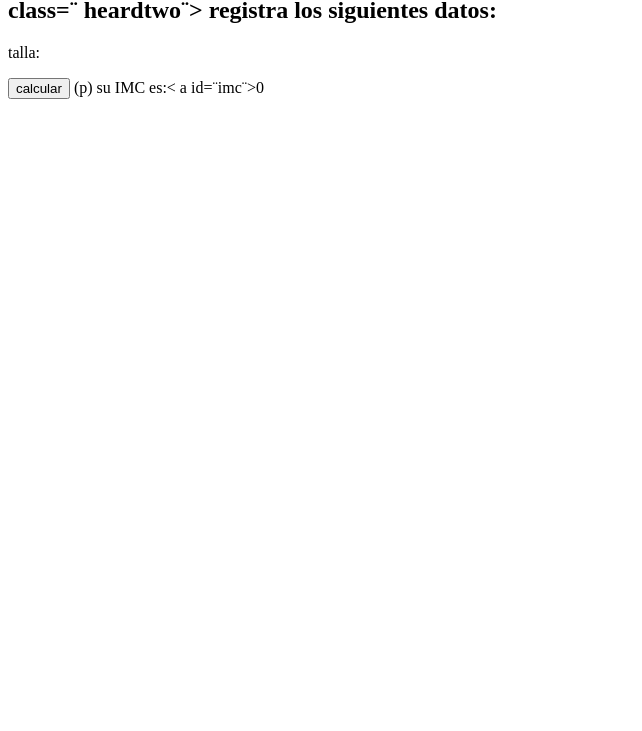
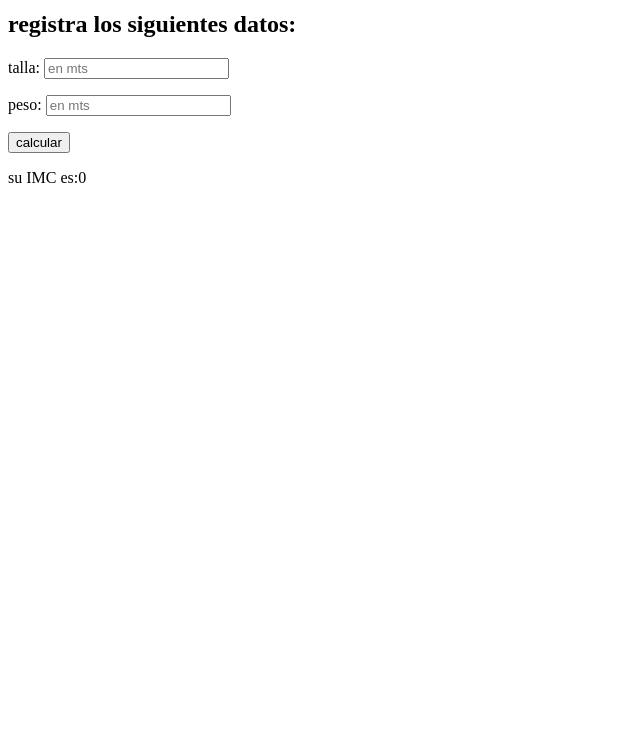
Before and after one commit to mdaeda/practica-1_mauricio, a plain HTML site: page index.html in a window 1280 px wide. Shown: the part 69-800 px from the top of the page, without its empty margins (0-642 px from the left). Drawn offline with Linux system fonts and the light colour scheme.

Commit message:
Update index.html

```diff
--- a/index.html
+++ b/index.html
@@ -1,17 +1,19 @@
+<!DOCTYPE html>
 <html>
   <head>
     <title>calculadora de indice de masa corporal</title>
   </head>
   <body>
     <h1> calculadora IMC: indice de masa corporal</h1>
-     <h2>class=¨ heardtwo¨>
+     <h2 class="heardtwo">
        registra los siguientes datos:</h2>
-    <p class¨headertwo¨>talla:
-      <imput type =¨text¨placeholder=¨en mts¨.
-             id=¨altura¨></p>
+    <p class="headertwo">talla:
+      <input type ="text"placeholder="en mts" id="altura"></p>
+       <p class="headertwo">peso:
+      <input type ="text"placeholder="en mts" id="peso"></p>
 
-      <button type=¨button¨ on(link=getIMC()>calcular
+      <button type="button" onClink="getIMC()">calcular
       </button>
-      (p) su IMC es:< a id=¨imc¨>0</a></p>
+      <p> su IMC es:<a id ="imc">0</a></p>
   </body>
 </html>
```
